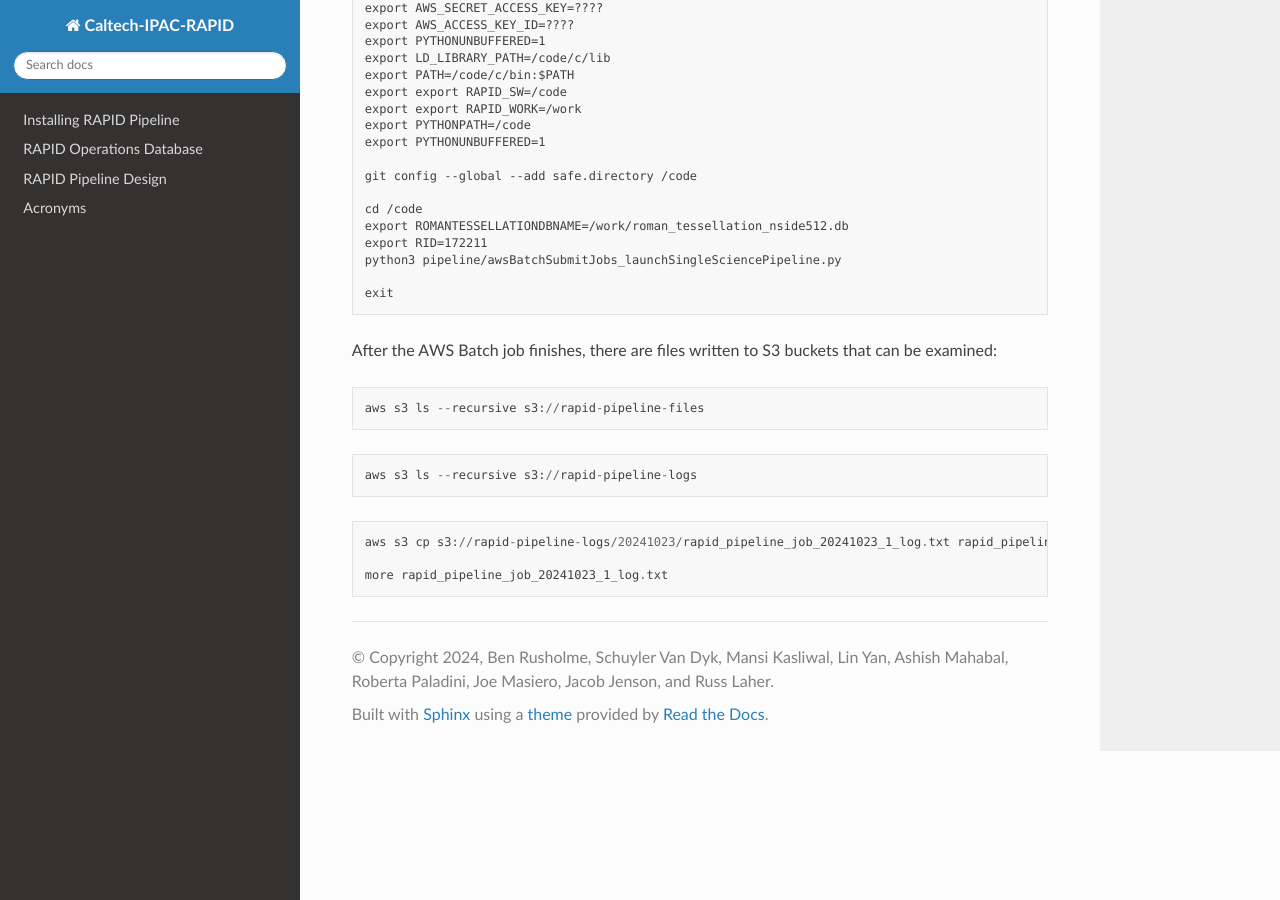
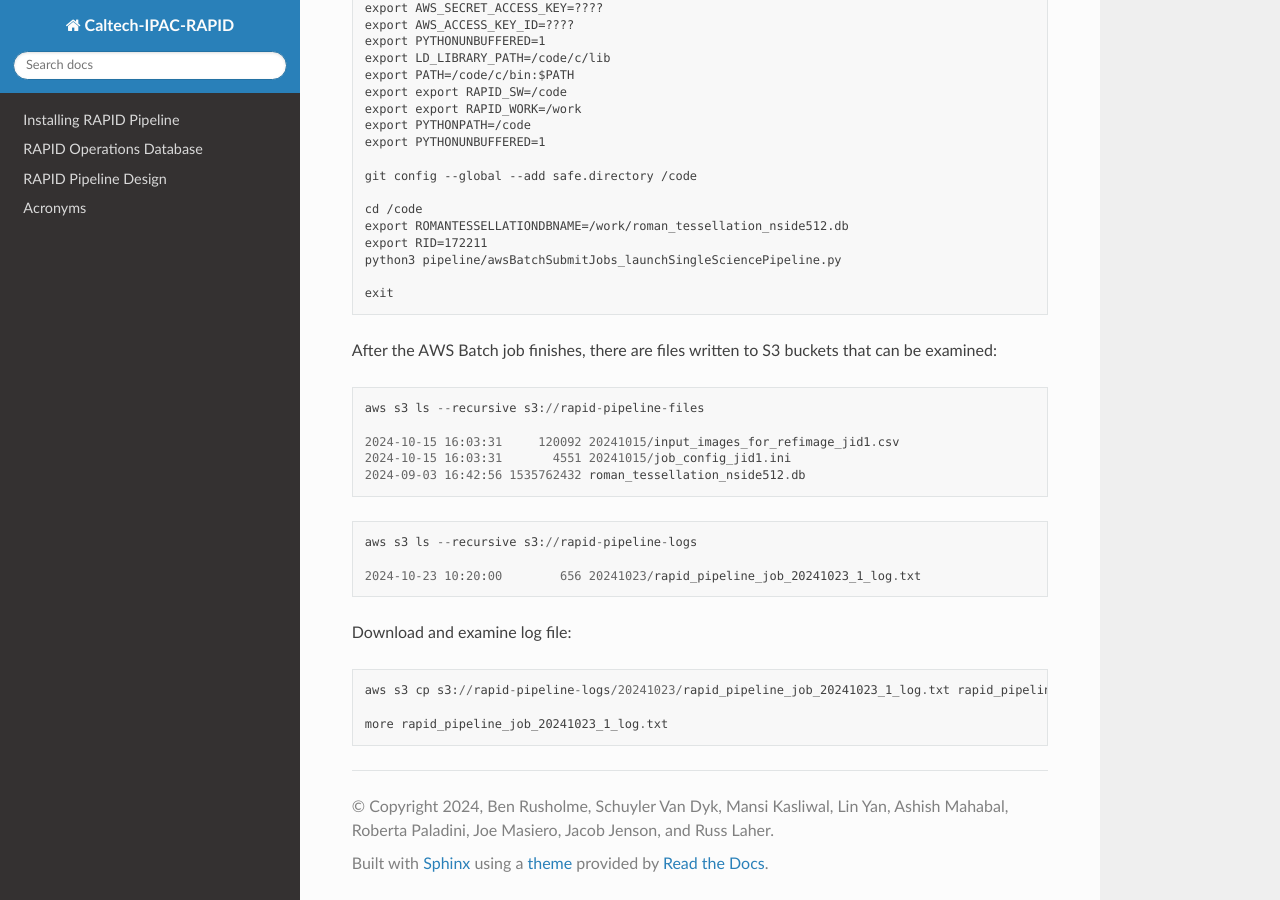
Before and after one commit to Caltech-IPAC/rapid, a Sphinx documentation site: the page built from docs/source/dev/notes.rst, in a window 1280 px wide and 900 px high, scrolled down 3226 px. Built offline with Sphinx 7.4.7 and the Read the Docs theme 3.1.0, drawn with Linux system fonts in a browser that asks for light colours.

```diff
--- a/docs/source/dev/notes.rst
+++ b/docs/source/dev/notes.rst
@@ -190,8 +190,6 @@ After the AWS Batch job finishes, there are files written to S3 buckets that can
 
    aws s3 ls --recursive s3://rapid-pipeline-files
 
-.. highlight::
-
    2024-10-15 16:03:31     120092 20241015/input_images_for_refimage_jid1.csv
    2024-10-15 16:03:31       4551 20241015/job_config_jid1.ini
    2024-09-03 16:42:56 1535762432 roman_tessellation_nside512.db
@@ -200,9 +198,9 @@ After the AWS Batch job finishes, there are files written to S3 buckets that can
 
    aws s3 ls --recursive s3://rapid-pipeline-logs
 
-.. highlight::
+   2024-10-23 10:20:00        656 20241023/rapid_pipeline_job_20241023_1_log.txt
 
-   2024-10-23 10:20:00        656 20241023/rapid_pipeline_job_20241023_1_log.txt
+Download and examine log file:
 
 .. code-block::
 
```
